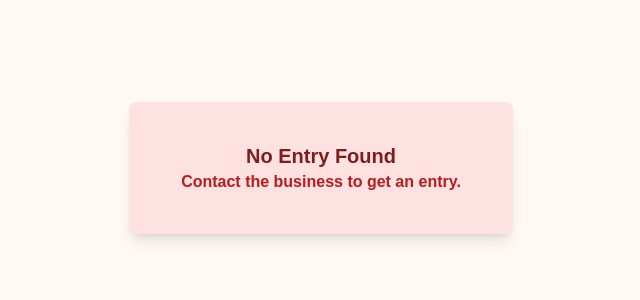
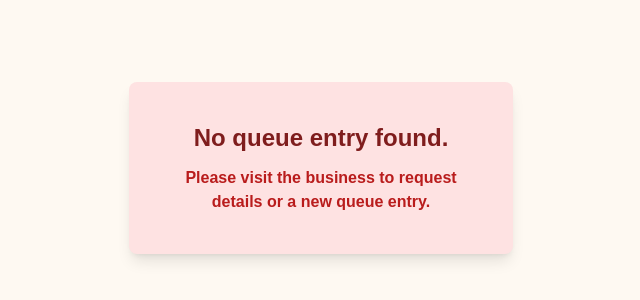
Before and after one commit to ParimaSA/Queue_Management, a Next.js app in the folder frontend/: page /customer in a window 1280 px wide. Shown: the part 232-532 px from the top of the page, without its empty margins (319-959 px from the left). Built offline with nearby package versions, Linux system fonts and the light colour scheme.

Commit message:
Improve wording in No Entry page

```diff
--- a/frontend/app/customer/NoEntry.tsx
+++ b/frontend/app/customer/NoEntry.tsx
@@ -6,8 +6,8 @@ const NoEntry: React.FC = () => {
   return (
     <div className="bg-cream2 w-screen h-screen flex justify-center items-center">
         <div className="bg-red-100 rounded-lg shadow-lg p-10 max-w-sm w-full text-center border-2 border-none">
-            <h1 className='text-xl text-red-900 font-bold'>No Entry Found</h1>
-            <h2 className='text-l text-red-700 font-bold '>Contact the business to get an entry.</h2>
+            <h1 className='text-2xl text-red-900 font-bold'>No queue entry found.</h1>
+            <h2 className='text-l text-red-700 font-bold mt-3 '>Please visit the business to request details or a new queue entry.</h2>
         </div>
     </div>
   );
```
